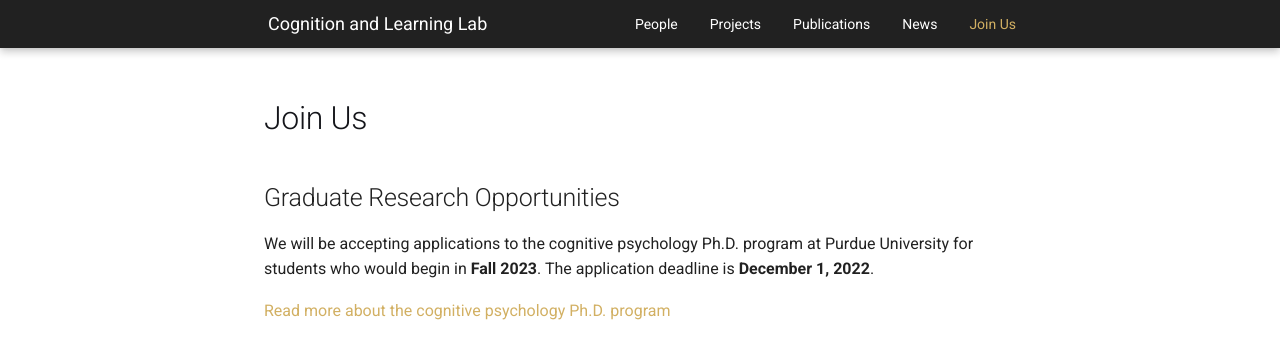
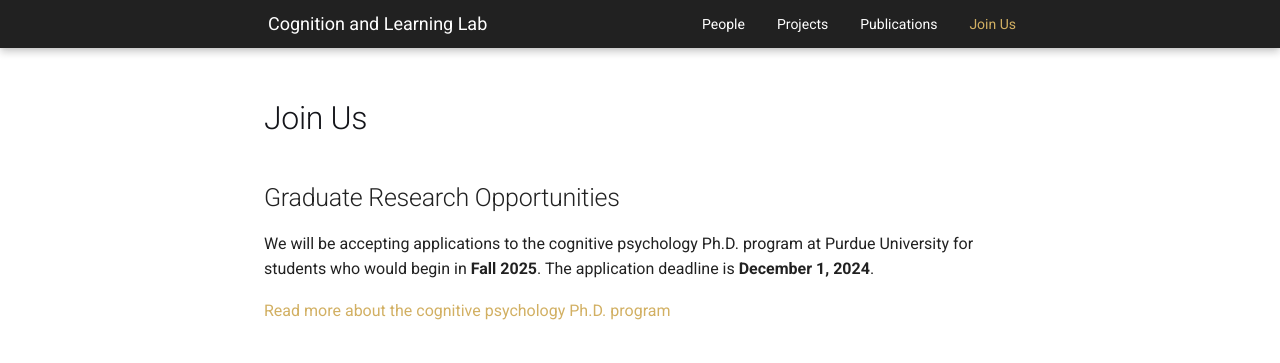
Before and after one commit to shivanya-chandra/pcllab.github.io, an MkDocs documentation site: the page built from docs/joinus.md, in a window 1280 px wide and 1051 px high. Shown: the top 363 px of the window. Built offline with MkDocs 1.6.1 and Material for MkDocs 9.7.7, drawn with Linux system fonts in a browser that asks for light colours; comment, search, counter and statistics services are not loaded.

Commit message:
minor updates and remove new

```diff
--- a/docs/joinus.md
+++ b/docs/joinus.md
@@ -16,7 +16,7 @@ hide:
 
 ## Graduate Research Opportunities
 
-We will be accepting applications to the cognitive psychology Ph.D. program at Purdue University for students who would begin in **Fall 2023**. The application deadline is **December 1, 2022**.
+We will be accepting applications to the cognitive psychology Ph.D. program at Purdue University for students who would begin in **Fall 2025**. The application deadline is **December 1, 2024**.
 
 [Read more about the cognitive psychology Ph.D. program](https://hhs.purdue.edu/graduate-programs/cognitive-psychology/){target="\_blank" rel="noreferrer"}
 
--- a/mkdocs.yml
+++ b/mkdocs.yml
@@ -49,7 +49,7 @@ nav:
   - People: people.md
   - Projects: projects.md
   - Publications: publications.md
-  - News: news.md
+  # - News: news.md
   - Join Us: joinus.md
 
   - Handbook:
```
Also changed, not shown: docs/projects.md (+5 -2 lines).
